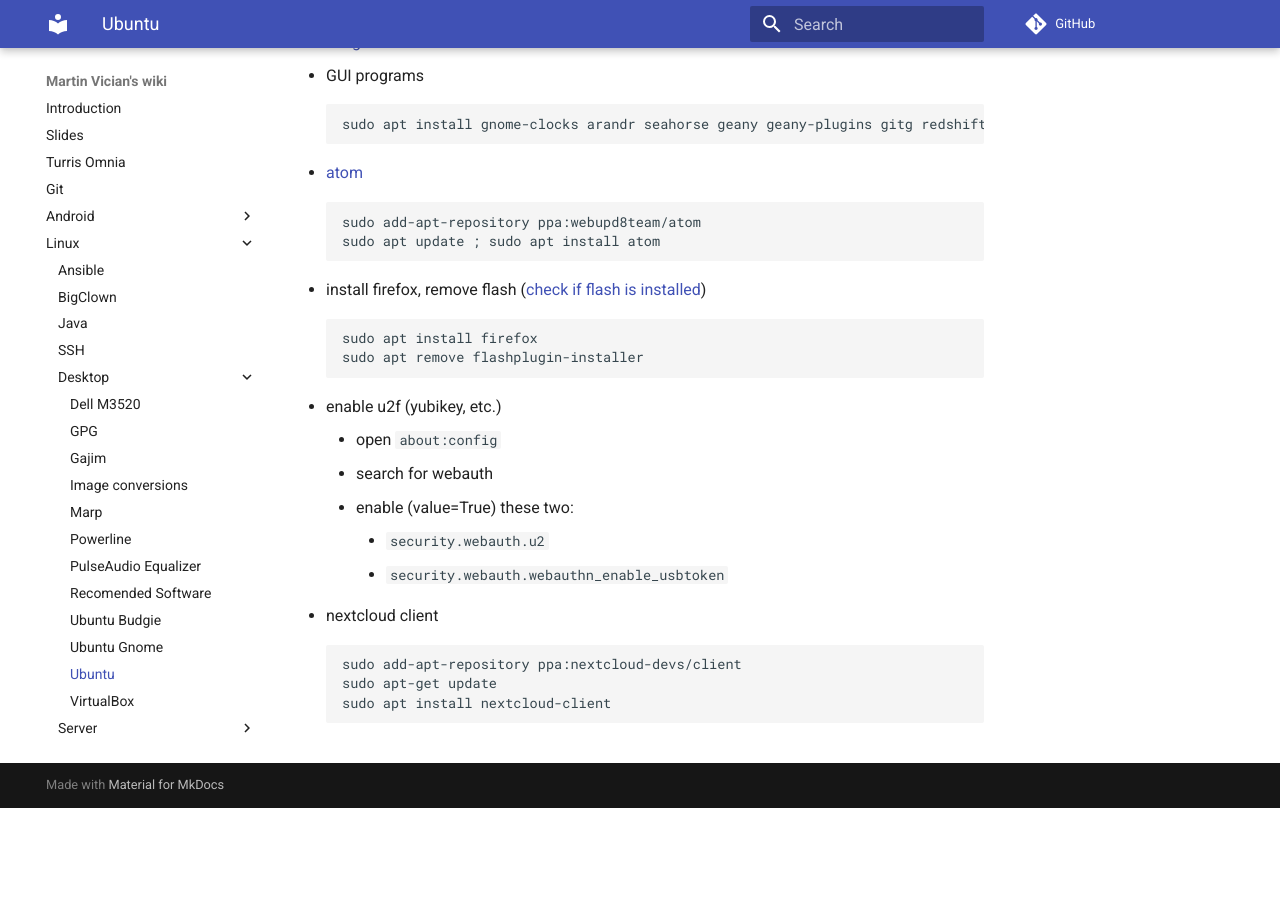
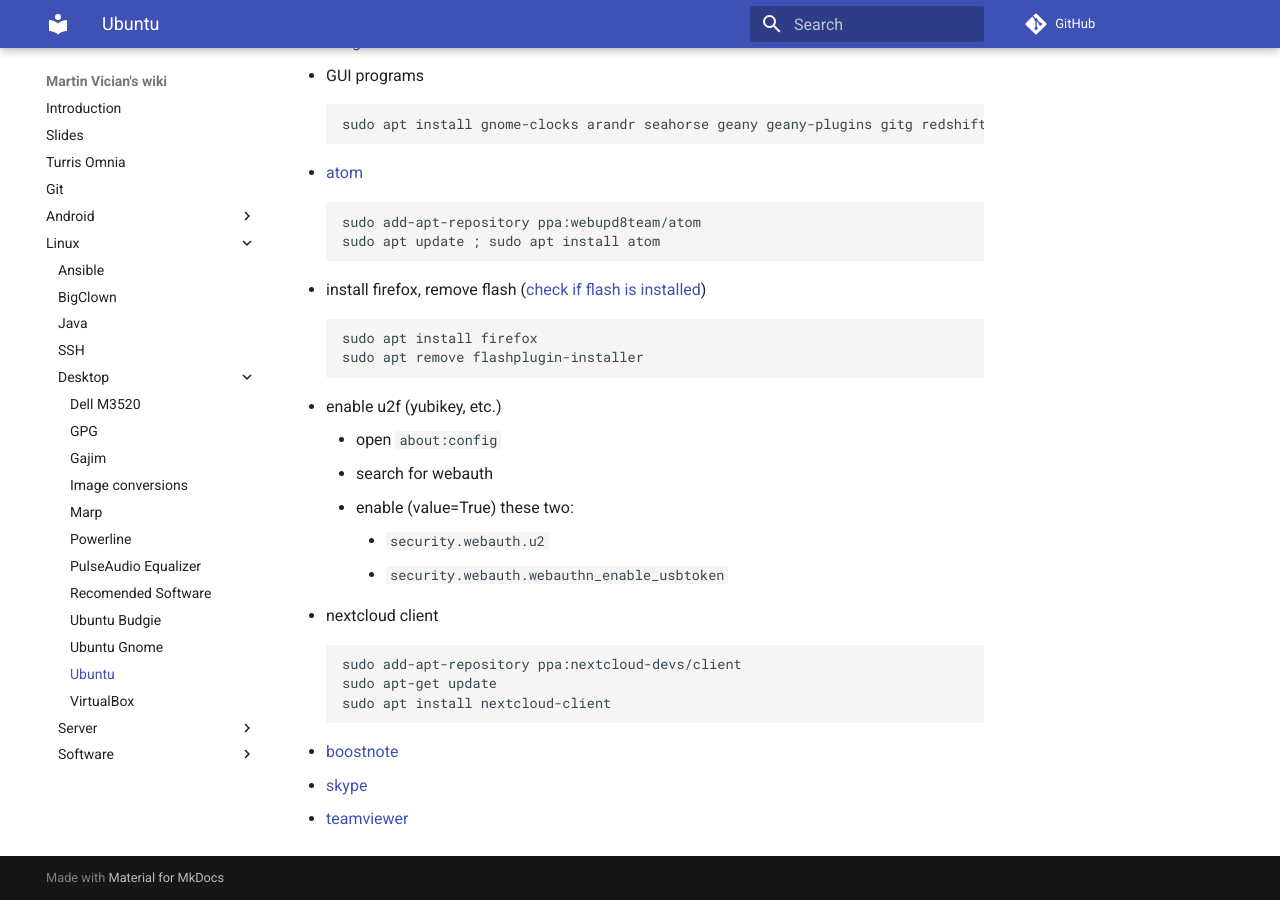
Before and after one commit to vician/wiki, an MkDocs documentation site: the page built from docs/Linux/Desktop/Ubuntu.md, in a window 1280 px wide and 900 px high, scrolled down 1825 px. Built offline with MkDocs 1.6.1 and Material for MkDocs 9.7.7, drawn with Linux system fonts in a browser that asks for light colours; comment, search, counter and statistics services are not loaded; before the commit the page ends 2633 px from its top, so only the background shows below that.

Commit message:
added boostnoste, skype, teamviewer

```diff
--- a/docs/Linux/Desktop/Ubuntu.md
+++ b/docs/Linux/Desktop/Ubuntu.md
@@ -95,3 +95,7 @@ _What I need on my Ubuntu desktop._
 		sudo add-apt-repository ppa:nextcloud-devs/client
 		sudo apt-get update
 		sudo apt install nextcloud-client
+
+- [boostnote](https://boostnote.io/#download)
+- [skype](https://get.skype.com/getskype-webwrap-deb)
+- [teamviewer](https://www.teamviewer.com/en/download/linux/)
```
